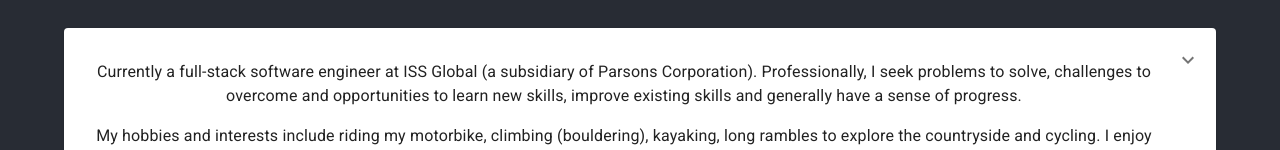
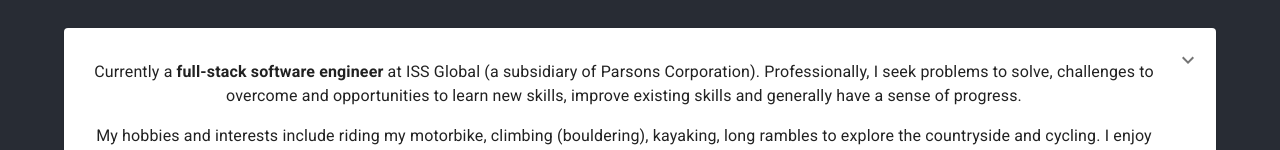
Before and after one commit to edwardsbradbury/portfolio_v2, a React (Create React App) app: page / in a window 1280 px wide. Shown: the part 185-335 px from the top of the page. Built offline with nearby package versions, Linux system fonts and the light colour scheme.

Commit message:
Made the words full stack software engineer in about section bold

```diff
--- a/src/components/About.js
+++ b/src/components/About.js
@@ -24,7 +24,7 @@ const About = () => {
             <CardHeader
               title={
                 <>
-                  <p>Currently a full-stack software engineer at ISS Global (a subsidiary of Parsons Corporation). Professionally, I seek problems to solve, challenges to overcome and opportunities to learn new skills, improve existing skills and generally have a sense of progress.</p>
+                  <p>Currently a <b>full-stack software engineer</b> at ISS Global (a subsidiary of Parsons Corporation). Professionally, I seek problems to solve, challenges to overcome and opportunities to learn new skills, improve existing skills and generally have a sense of progress.</p>
                   <p>My hobbies and interests include riding my motorbike, climbing (bouldering), kayaking, long rambles to explore the countryside and cycling.
                     I enjoy challenges, doing things I find difficult or intimidating and a healthy dose of calculated risk.
                     My friends and family would describe me as one of the most self-disciplined, strong-willed, determined people they know.</p>
```
